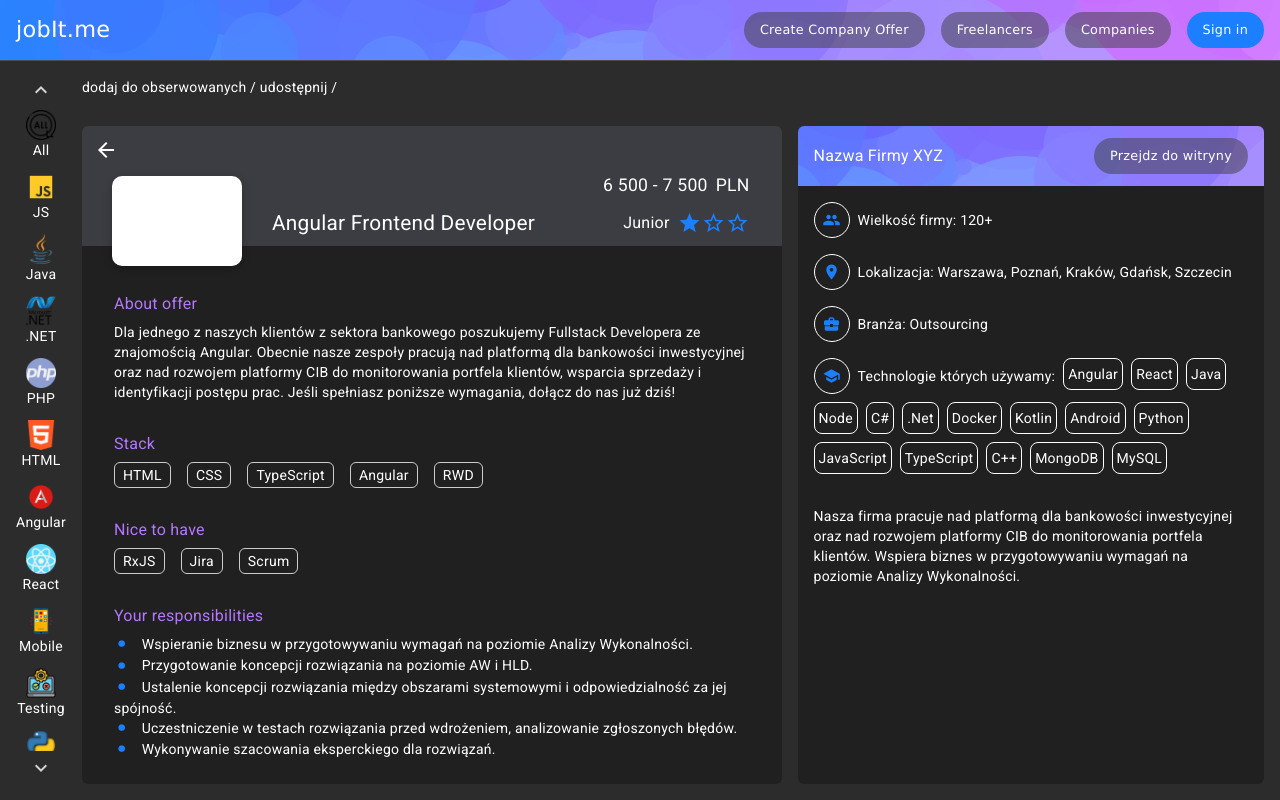
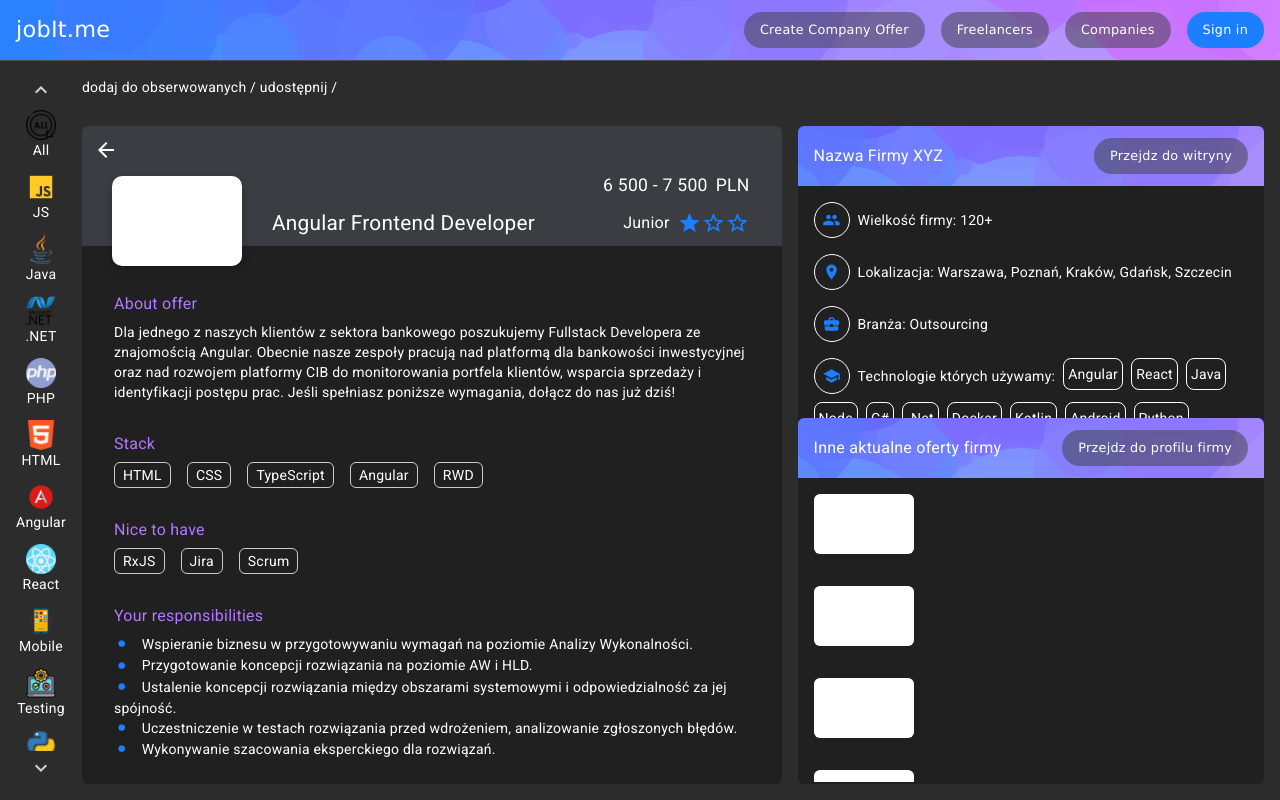
Before and after one commit to L3monPL/jobIT_front_end, an Angular app: page /company/1 in a window 1280 px wide. Built offline with nearby package versions, Linux system fonts and the light colour scheme.

Commit message:
add ListOfCompanyOffertsPanelInOfferComponent

```diff
--- a/src/app/components/company-selected-offer/company-selected-offer.component.html
+++ b/src/app/components/company-selected-offer/company-selected-offer.component.html
@@ -109,7 +109,7 @@
         <div class="router">
             <!-- <router-outlet></router-outlet> -->
             <app-info-about-company-panel-in-offer></app-info-about-company-panel-in-offer>
-            <!-- <p>list all offers from current company</p> -->
+            <app-list-of-company-offerts-panel-in-offer></app-list-of-company-offerts-panel-in-offer>
         </div>
     </div>
 </div>
--- a/src/app/components/company-selected-offer/company-selected-offer.component.scss
+++ b/src/app/components/company-selected-offer/company-selected-offer.component.scss
@@ -24,10 +24,11 @@
     width: 40%;
     margin-top: 1rem;
     background-color: #202020;
-    display: block;
+    // display: block;
     // justify-content: center;
     // align-items: center;
     border-radius: 6px;
+    // height: calc(100vh - 18.9rem);
 }
 .bar_33px_height{
     height: 33px;
@@ -157,3 +158,9 @@
     line-height:20px;
     color: $color_3;
 }
+// app-info-about-company-panel-in-offer{
+//     height: 50%;
+// }
+// app-list-of-company-offerts-panel-in-offer{
+//     height: 50%;
+// }
--- a/src/app/components/company-selected-offer/company-selected-offer.module.ts
+++ b/src/app/components/company-selected-offer/company-selected-offer.module.ts
@@ -4,6 +4,7 @@ import { CompanySelectedOfferComponent } from './company-selected-offer.componen
 import { RouterModule, Routes } from '@angular/router';
 import {MatIconModule} from '@angular/material/icon';
 import { InfoAboutCompanyPanelInOfferModule } from '../info-about-company-panel-in-offer/info-about-company-panel-in-offer.module';
+import { ListOfCompanyOffertsPanelInOfferModule } from '../list-of-company-offerts-panel-in-offer/list-of-company-offerts-panel-in-offer.module';
 
 const routes: Routes = [
   {
@@ -34,7 +35,8 @@ const routes: Routes = [
     CommonModule,
     RouterModule.forChild(routes),
     MatIconModule,
-    InfoAboutCompanyPanelInOfferModule
+    InfoAboutCompanyPanelInOfferModule,
+    ListOfCompanyOffertsPanelInOfferModule
   ],
   exports: [
     CompanySelectedOfferComponent
--- a/src/app/components/info-about-company-panel-in-offer/info-about-company-panel-in-offer.component.scss
+++ b/src/app/components/info-about-company-panel-in-offer/info-about-company-panel-in-offer.component.scss
@@ -1,4 +1,7 @@
 @import './style/colors.scss';
+.page{
+    // height: 50%;
+}
 header{
     background-color: $color_3;
     background-image: url(../../../assets/images/bg_bggenerator_com.png);
@@ -35,8 +38,11 @@ header{
 .content{
     display: flex;
     flex-direction: column;
+    overflow-y: auto;
     row-gap: 2rem;
     padding: 1rem;
+    height: calc(100vh - 600px);
+    // height: calc(100vh - 620px);
 }
 .info_component{
     display: flex;
--- /dev/null
+++ b/src/app/components/list-of-company-offerts-panel-in-offer/list-of-company-offerts-panel-in-offer.component.html
@@ -0,0 +1,15 @@
+<div class="page">
+    <header>
+        <div class="title">
+            Inne aktualne oferty firmy
+        </div>
+        <div class="btn">
+            Przejdz do profilu firmy
+        </div>
+    </header>
+    <div class="content">
+        <div *ngFor="let item of itemList" (click)="selectItemOnList(item.id)" class="item_card">
+            <div class="image"></div>
+        </div>
+    </div>
+</div>
--- /dev/null
+++ b/src/app/components/list-of-company-offerts-panel-in-offer/list-of-company-offerts-panel-in-offer.component.scss
@@ -0,0 +1,56 @@
+@import './style/colors.scss';
+.page{
+    height: calc(100vh - 700px);
+    // overflow-y: auto;
+}
+header{
+    background-color: $color_3;
+    background-image: url(../../../assets/images/bg_bggenerator_com.png);
+    background-position: 50%;
+    // padding: 12px;
+    border-top-left-radius: 6px;
+    border-top-right-radius: 6px;
+    display: flex;
+    flex-direction: row;
+    justify-content: space-between;
+    align-items: center;
+    padding: 12px 1rem;
+}
+.title{
+    display: flex;
+    flex-direction: row;
+    justify-content: space-between;
+    align-items: center;
+    font-size: 1rem;
+}
+.btn{
+    color: rgb(255, 255, 255);
+    cursor: pointer;
+    font-size: 0.8rem;
+    // background-color: #3f3f3f;
+    background-color: #3f3f3f80;
+    padding: 8px 16px;
+    border-radius: 18px;
+    transition: 0.5s;
+    font-family: Verdana, Geneva, sans-serif;
+}
+.btn:hover{
+    background-color: #3a3a3a;
+    transition: 0.5s;
+}
+.content{
+    display: flex;
+    flex-direction: column;
+    overflow-y: auto;
+    // height: calc(100vh - 500px);
+    height: calc(100vh - 900px);
+    min-height: 272px;
+    row-gap: 2rem;
+    padding: 1rem;
+}
+.image{
+    width: 100px;
+    height: 60px;
+    background-color: #fff;
+    border-radius: 6px;
+}
--- /dev/null
+++ b/src/app/components/list-of-company-offerts-panel-in-offer/list-of-company-offerts-panel-in-offer.component.ts
@@ -0,0 +1,86 @@
+import { Component, OnInit } from '@angular/core';
+import { Router } from '@angular/router';
+
+@Component({
+  selector: 'app-list-of-company-offerts-panel-in-offer',
+  templateUrl: './list-of-company-offerts-panel-in-offer.component.html',
+  styleUrls: ['./list-of-company-offerts-panel-in-offer.component.scss']
+})
+export class ListOfCompanyOffertsPanelInOfferComponent implements OnInit{
+
+  itemList = [
+    {
+      id: 0,
+      title: 'Junior Specjalist IT Network Operations',
+      date: '12-02-2023',
+      salary: '6000 zł - 9500 zł',
+      company: 'AVG Systems',
+      remote: true,
+      locations: ['warszawa', 'poznań', 'katowice'],
+      stack: ['ip networks', 'it support', 'english']
+    },
+    {
+      id: 1,
+      title: 'Devops Engineer',
+      date: '12-02-2023',
+      salary: '6000 zł - 9500 zł',
+      company: 'AVG Systems',
+      remote: true,
+      locations: ['warszawa'],
+      stack: ['kubernets', 'ubuntu', 'amazon aws']
+    },
+    {
+      id: 2,
+      title: 'Angular Frontend Developer',
+      date: '12-02-2023',
+      salary: '6000 zł - 9500 zł',
+      company: 'AVG Systems',
+      remote: true,
+      locations: ['katowice'],
+      stack: ['Angular', 'TypeScript', 'RxJS']
+    },
+    {
+      id: 3,
+      title: 'Testowe ogłoszenie test!@#123',
+      date: '12-02-2023',
+      salary: '6000 zł - 9500 zł',
+      company: 'AVG Systems',
+      remote: true,
+      locations: ['warszawa', 'poznań'],
+      stack: ['Angular', 'Node.js', 'amazon aws']
+    },
+    {
+      id: 4,
+      title: 'Testowe ogłoszenie test!@#123',
+      date: '12-02-2023',
+      salary: '6000 zł - 9500 zł',
+      company: 'AVG Systems',
+      remote: true,
+      locations: ['warszawa', 'katowice'],
+      stack: ['it support', 'Node.js', 'TypeScript']
+    },
+    {
+      id: 5,
+      title: 'Testowe ogłoszenie test!@#123',
+      date: '12-02-2023',
+      salary: '6000 zł - 9500 zł',
+      company: 'AVG Systems',
+      remote: true,
+      locations: ['warszawa', 'poznań', 'katowice', 'wrocław', 'szczecin'],
+      stack: ['Angular', 'TypeScript', 'RxJS']
+    }
+  ]
+
+  constructor(
+    private router: Router
+  ){ }
+
+  ngOnInit(): void {
+
+  }
+
+  selectItemOnList(id: number){
+    this.router.navigateByUrl(`/company/${id}`)
+  }
+
+}
```
Also changed, not shown: src/app/components/list-of-company-offerts-panel-in-offer/list-of-company-offerts-panel-in-offer.module.ts (added, +18 -0 lines).
